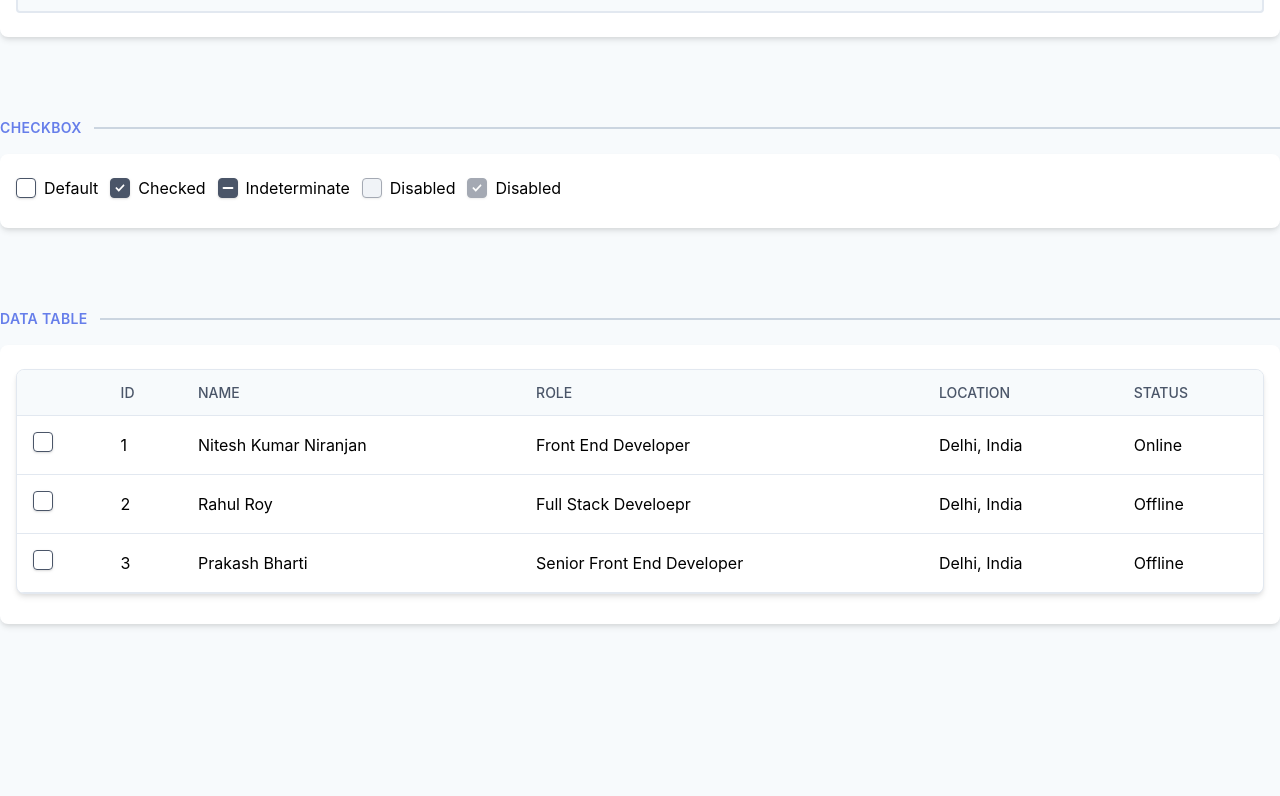
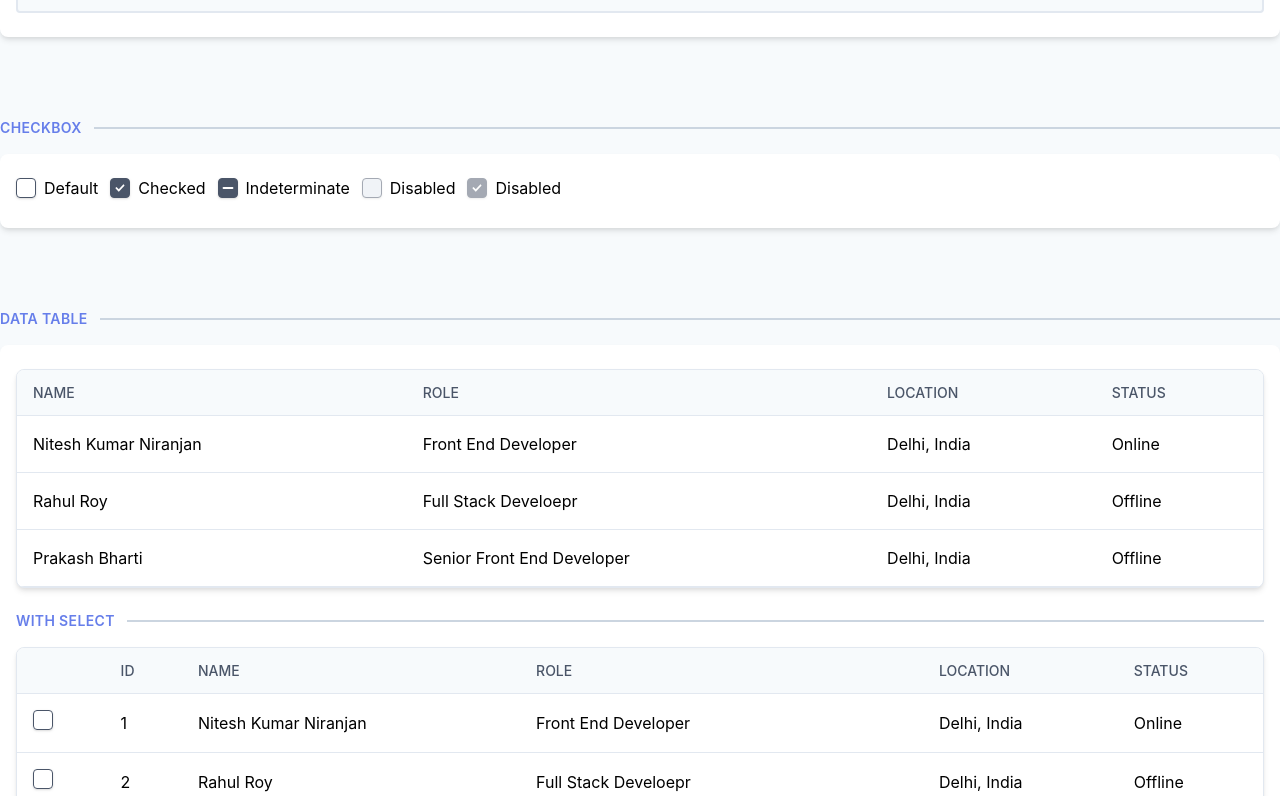
Before and after one commit to niteshkumarniranjan/vue-dashboard-components, a Nuxt app: page / in a window 1280 px wide. Shown: the part 2004-2800 px from the top of the page. Before the commit the page ends 2708 px from the top, so only its background shows below. Built offline with nearby package versions, Linux system fonts and the light colour scheme; a web font is replaced by a local one.

Commit message:
Fix Table Selection

```diff
--- a/components/core/data/Table.vue
+++ b/components/core/data/Table.vue
@@ -48,6 +48,7 @@ export default {
   }),
   methods: {
     onSelect(d) {
+      if (!this.selectable) return
       if (this.selected.includes(d.id)) {
         this.selected = this.selected.filter(id => id !== d.id)
       } else {
--- a/pages/index.vue
+++ b/pages/index.vue
@@ -1,6 +1,6 @@
 <template>
   <div class="pb-20">
-    <div class="bg-gray-800 text-white py-4 px-6">
+    <div class="bg-gray-800 text-white py-4 px-6 shadow-lg">
       <h1 class="text-2xl">Dashboard Components Mockups</h1>
     </div>
     <div class="container mx-auto text-grey-900">
@@ -103,6 +103,8 @@
       <div class="mt-20">
         <v-divider text="Data Table" class="mb-4" />
         <v-card fullWidth class="px-4 py-6">
+          <v-table :fields="['name', 'role', 'location', 'status']" :data="tableData" />
+          <v-divider text="with select" class="my-4" />
           <v-table
             selectable
             :fields="['id', 'name', 'role', 'location', 'status']"
```
